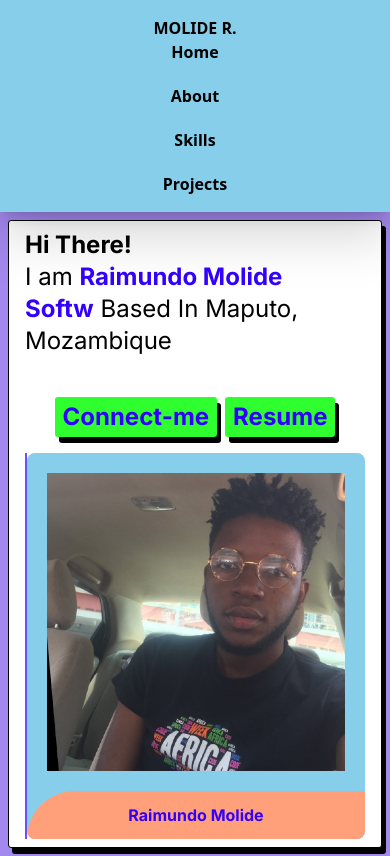
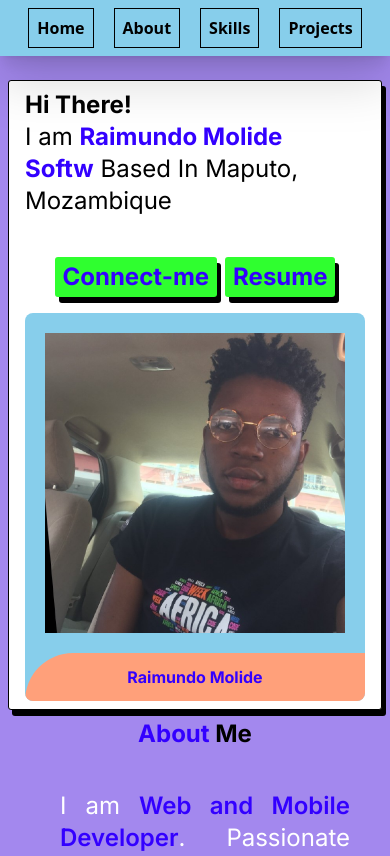
Before and after one commit to raymolide/neoportfolio, a Next.js app: page / in a window 390 px wide. Shown: the top 856 px of the page. Built offline with nearby package versions, Linux system fonts and the light colour scheme.

Commit message:
responsive website sm and lg

```diff
--- a/src/app/page.tsx
+++ b/src/app/page.tsx
@@ -7,10 +7,10 @@ import Resume from '@/components/nav/resume'
 export default function Home() {
   return (
     <div className='bg-primary'>
-     <div className='lg:fixed w-full top-0 lg:mb-10'>
+     <div className='fixed w-full top-0 lg:mb-10'>
      <NavBar />
      </div>
-      <div id='home' className='box-shadow border border-black mx-2 my-2 lg:mt-20 bg-white lg:p-5 max-w-screen-sm lg:max-w-screen-xl lg:mx-auto'>
+      <div id='home' className='box-shadow border border-black mx-2 mt-20 my-2 lg:mt-20 bg-white lg:p-5 max-w-screen-sm lg:max-w-screen-xl lg:mx-auto'>
         <Resume />
       </div>
 
--- a/src/components/footer/footer.tsx
+++ b/src/components/footer/footer.tsx
@@ -14,7 +14,7 @@ function Footer() {
                 </div>
             </div>
             <div className="lg:relative">
-                <div className="  bg-[#A388EE] lg:p-5 lg:w-72 lg:rounded-2xl  lg:absolute lg:bottom-4     ">
+                <div className="  bg-[#A388EE] lg:p-5 lg:w-72 lg:rounded-2xl  p-2  lg:absolute lg:bottom-4     ">
                     <div className=' flex flex-col justify-center text-2xl '>
                        <div className="flex-1">
                        <p className='   '>Follow me on my social media handles</p>
--- a/src/components/nav/nav.tsx
+++ b/src/components/nav/nav.tsx
@@ -2,15 +2,15 @@ import React from 'react'
 
 function NavBar() {
     return (
-        <nav className="flex flex-col lg:flex-row justify-center lg:justify-between items-center  bg-[#87CEEB] text-black  p-4 shadow-lg drop-shadow-2xl ">
-            <div className="logo font-extrabold font-sans">
+        <nav className="flex  flex-row justify-center lg:justify-between items-center   bg-[#87CEEB] text-black  p-4 shadow-lg drop-shadow-2xl ">
+            <div className="logo hidden lg:block font-extrabold font-sans">
                 MOLIDE R.
             </div>
-            <ul className="flex flex-col lg:flex-row lg:space-x-4 font-sans font-bold text-center gap-5 ">
-                <li><a href="#home" className="hover:text-white hover:bg-primary p-2 lg:border-b border-black lg:border">Home</a></li>
-                <li><a href="#about" className="hover:text-white hover:bg-primary p-2 lg:border-b border-black lg:border">About</a></li>
-                <li><a href="#skills" className="hover:text-white hover:bg-primary p-2 lg:border-b border-black lg:border">Skills</a></li>
-                <li><a href="#projects" className="hover:text-white hover:bg-primary p-2 lg:border-b border-black lg:border">Projects</a></li>
+            <ul className="flex flex-row  space-x-4 font-sans font-bold text-center gap-1 lg:gap-5 ">
+                <li><a href="#home" className="hover:text-white hover:bg-primary p-2 border-b border-black border">Home</a></li>
+                <li><a href="#about" className="hover:text-white hover:bg-primary p-2 border-b border-black border">About</a></li>
+                <li><a href="#skills" className="hover:text-white hover:bg-primary p-2 border-b border-black border">Skills</a></li>
+                <li><a href="#projects" className="hover:text-white hover:bg-primary p-2 border-b border-black border">Projects</a></li>
             </ul>
         </nav>
     )
--- a/src/components/nav/resume.tsx
+++ b/src/components/nav/resume.tsx
@@ -8,7 +8,6 @@ const Resume = () => {
     const [text, setText] = useState<string>('');
     const [index, setIndex] = useState<number>(0);
 
-    // Memoize the texts array since it doesn't change
     const texts: string[] = useMemo(() => ['Software Developer', 'Web Developer', 'Mobile Developer'], []);
 
     useEffect(() => {
@@ -21,22 +20,22 @@ const Resume = () => {
                     const nextIndex = (index + 1) % texts.length;
                     setIndex(nextIndex);
                     setText('');
-                }, 500); // Pause time after text completion
+                }, 500);
             }
-        }, 80); // Typing speed
+        }, 80);
 
         return () => clearInterval(intervalId);
     }, [text, index, texts]);
 
     return (
-        <div className="flex flex-col lg:flex-row  gap-4 lg:gap-2   justify-between items-center px-4 py-2 divide-x-2 divide divide-auxiliar divide-opacity-70">
+        <div className="flex flex-col lg:flex-row  gap-4 lg:gap-2  justify-between items-center px-4 py-2  lg:divide-x-2 lg:divide lg:divide-auxiliar divide-opacity-70">
             <div className="flex-1 text-left">
                 <div className='text-2xl'>
                     <h1 className='font-bold'>Hi There!</h1>
                     <p>I am <span className='text-auxiliar font-bold'>Raimundo Molide</span></p>
                     <p><span className='text-auxiliar font-bold'>{text}</span> Based In Maputo, Mozambique</p>
                     <div className='flex mt-10 gap-2 justify-center lg:justify-start'>
-                        <a href="#" className="hover:text-white font-bold px-2 py-1 box-shadow bg-secundary text-auxiliar">Connect-me</a>
+                    <Link href="https://www.linkedin.com/in/raymolide/" target='_blank' className="hover:text-white font-bold px-2 py-1 box-shadow bg-secundary text-auxiliar">Connect-me</Link>
                         <Link href="https://raymolide.vercel.app/" target='_blank' className="hover:text-white font-bold px-2 py-1 box-shadow bg-secundary text-auxiliar">Resume</Link>
                     </div>
                 </div>
```
